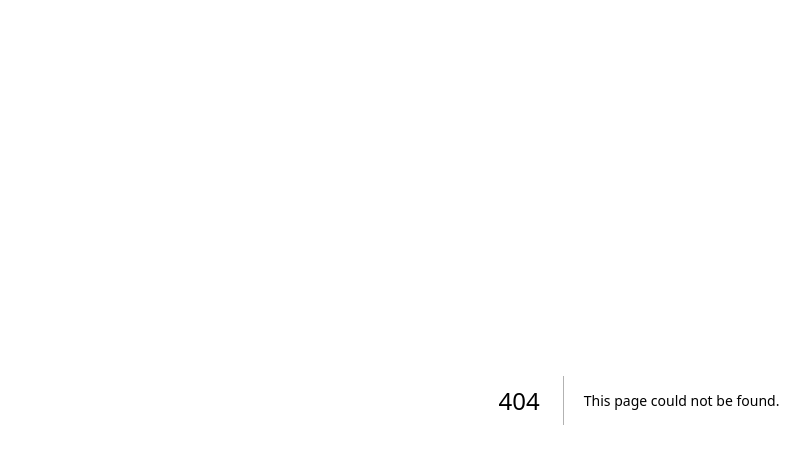
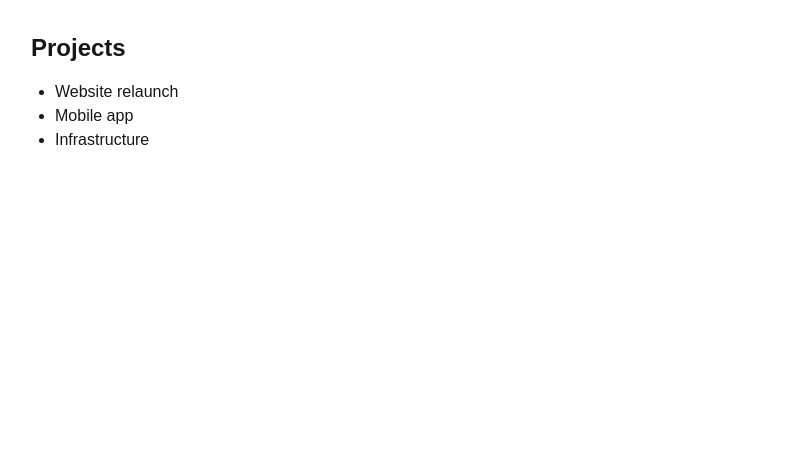
Before and after one commit to morfidon/shipboard, a Next.js app: page /projects in a window 1280 px wide. Before the commit this address had no page. Shown: the top 464 px of the page, without its empty margins (1-811 px from the left). Built offline with nearby package versions, Linux system fonts and the light colour scheme.

Commit message:
Add the projects page

```diff
--- /dev/null
+++ b/app/projects/page.tsx
@@ -0,0 +1,12 @@
+export default function ProjectsPage() {
+  return (
+    <main className="p-8">
+      <h1 className="text-2xl font-bold">Projects</h1>
+      <ul className="mt-4 list-disc pl-6">
+        <li>Website relaunch</li>
+        <li>Mobile app</li>
+        <li>Infrastructure</li>
+      </ul>
+    </main>
+  );
+}
```
